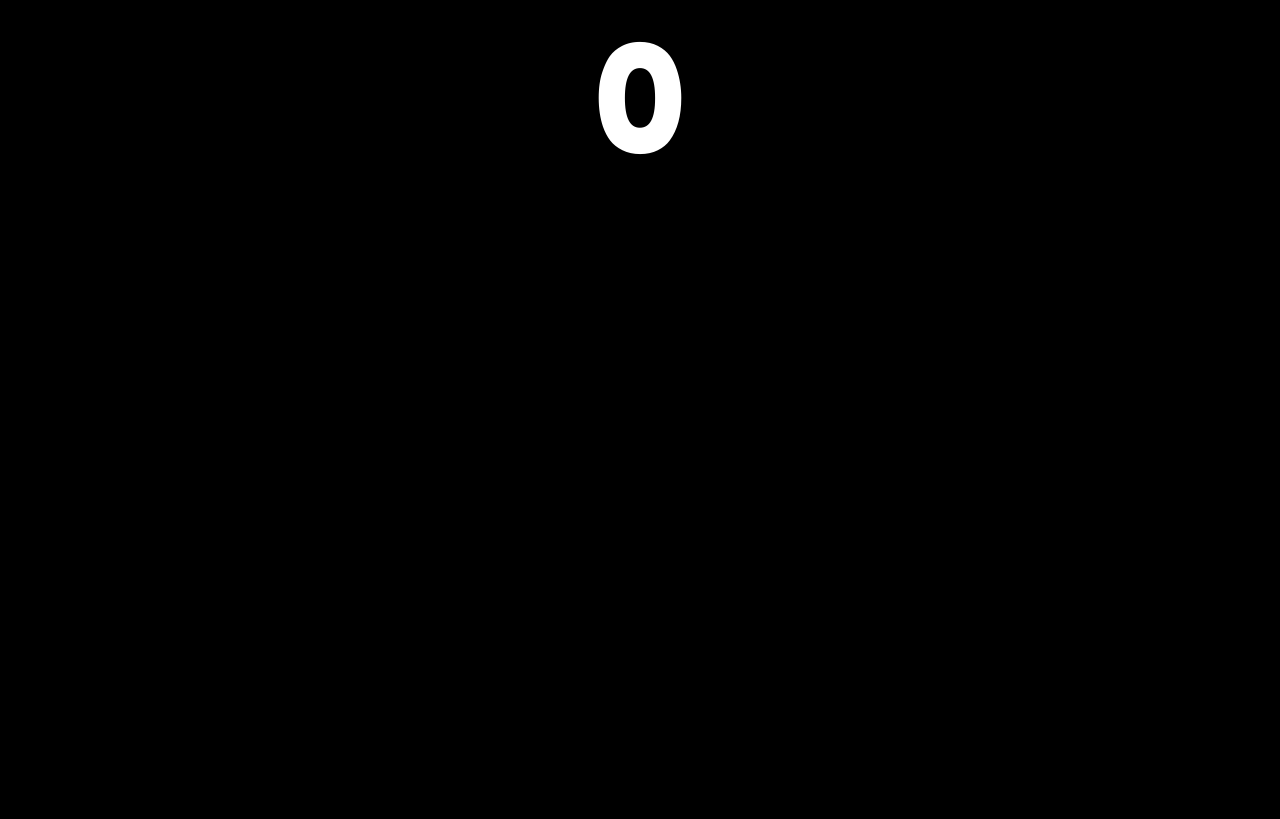
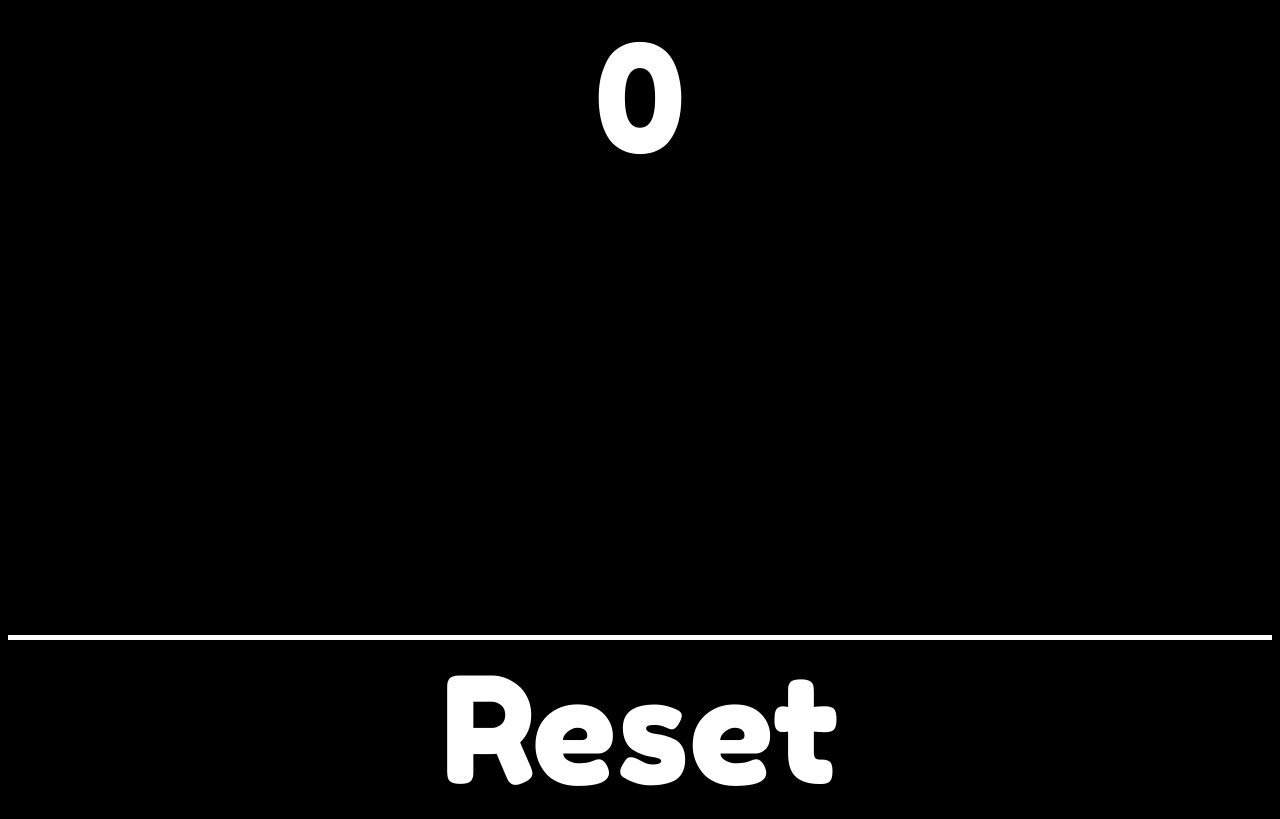
Before and after one commit to GodsVictory/Tally, a plain HTML site: page index.html in a window 1280 px wide. Drawn offline with Linux system fonts and the light colour scheme.

Commit message:
reset button

```diff
--- a/index.html
+++ b/index.html
@@ -6,9 +6,14 @@
 <meta name="viewport" content="width=device-width, height=device-width initial-scale=1">
 <link href='https://fonts.googleapis.com/css?family=Fredoka+One' rel='stylesheet' type='text/css'>
 <script>
-var count = 1;
+var count = 0;
 function tally(id) {
-  id.innerHTML = count++;
+  id.innerHTML = ++count;
+}
+
+function reset() {
+  count = 0;
+  document.getElementById("tally").innerHTML = count;
 }
 </script>
 <style>
@@ -27,7 +32,23 @@ body {
   overflow:hidden;
   text-align:center;
 }
+#reset {
+  height:20%;
+  width:100%;
+  padding:0px;
+  margin:0px;
+}
+#tally {
+  height:80%;
+  border-bottom:5px solid white;
+  width:100%;
+  padding:0px;
+  margin:0px;
+}
 </style>
 </head>
-<body onClick="tally(this)" style="">0</body>
+<body" style="">
+<div id="tally" onClick="tally(this)">0</div>
+<div id="reset" onClick="reset()">Reset</div>
+</body>
 </html>
```
